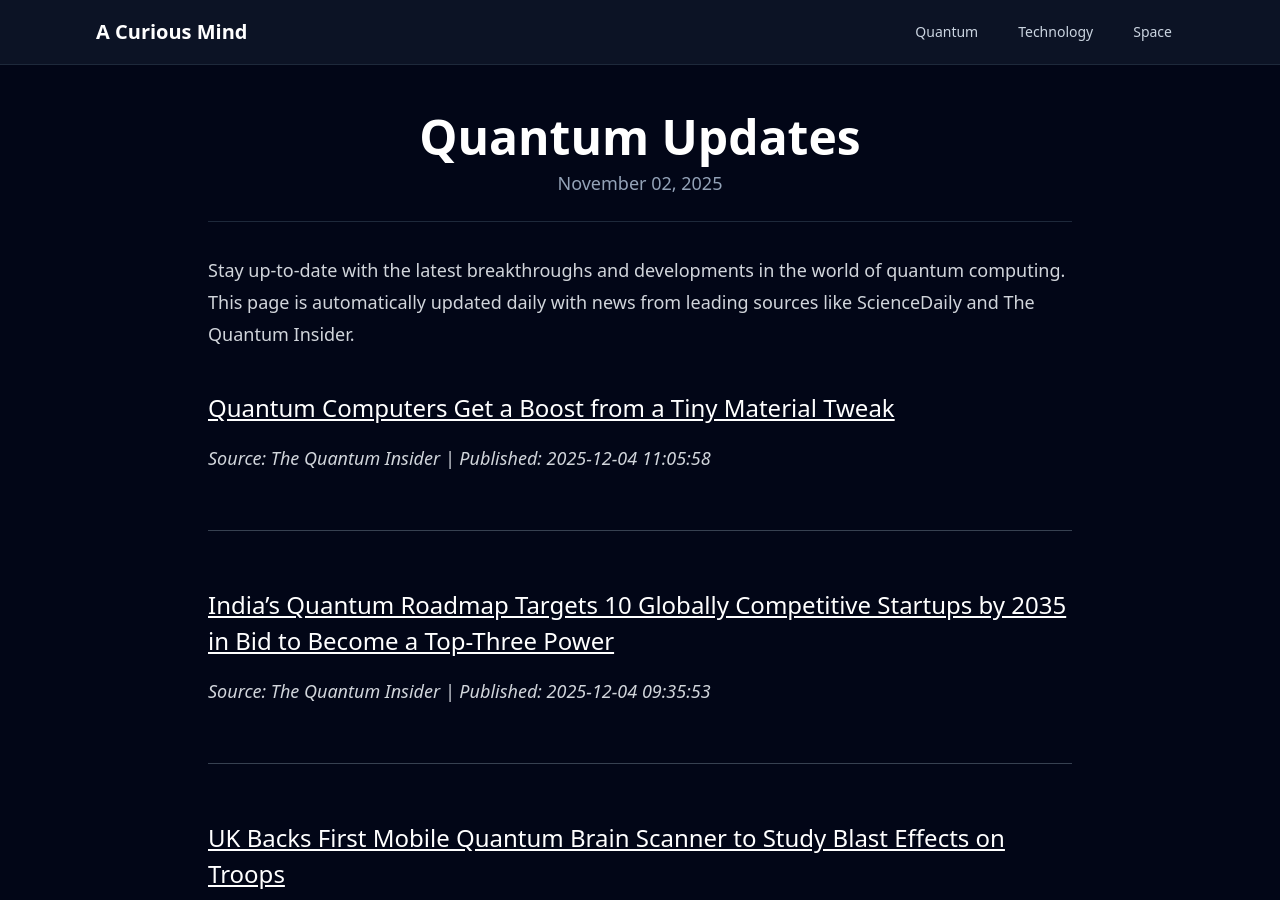
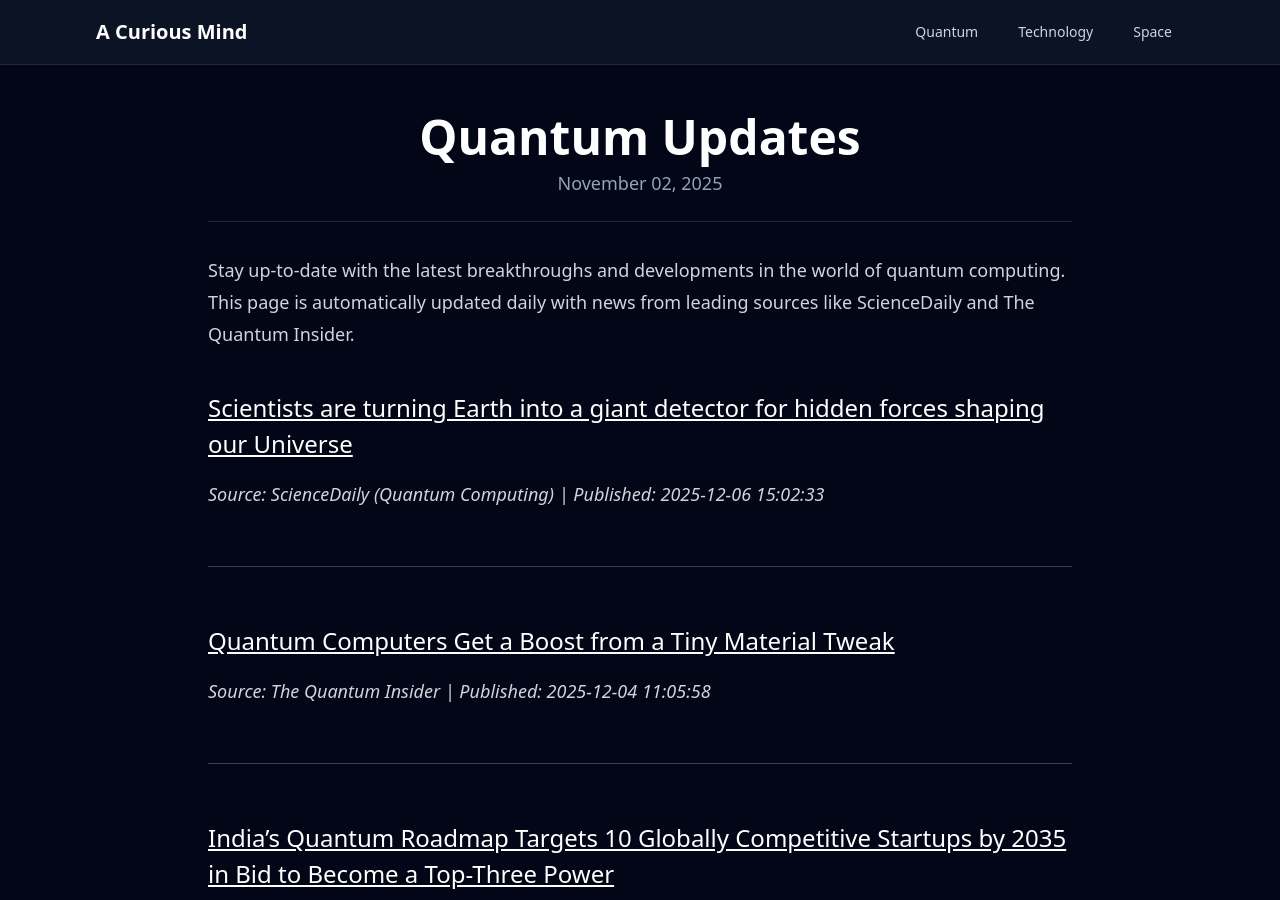
Before and after one commit to onehl7/onehl7.github.io, a Jekyll site: the page built from _posts/2025-11-02-quantum-updates.md, in a window 1280 px wide and 900 px high. Built offline with Jekyll 4.4.1, drawn with Linux system fonts in a browser that asks for light colours; nearby versions of some CDN libraries; some of the changed text lies outside the part shown.

Commit message:
Update quantum news data

```diff
--- a/_data/quantum_news.json
+++ b/_data/quantum_news.json
@@ -1,4 +1,10 @@
 [
+  {
+    "source": "ScienceDaily (Quantum Computing)",
+    "title": "Scientists are turning Earth into a giant detector for hidden forces shaping our Universe",
+    "link": "https://www.sciencedaily.com/releases/2025/12/251205054737.htm",
+    "published": "2025-12-06 15:02:33"
+  },
   {
     "source": "The Quantum Insider",
     "title": "Quantum Computers Get a Boost from a Tiny Material Tweak",
@@ -52,11 +58,5 @@
     "title": "This tiny quantum clock packs a billion-fold energy mystery",
     "link": "https://www.sciencedaily.com/releases/2025/11/251117091138.htm",
     "published": "2025-11-18 02:49:45"
-  },
-  {
-    "source": "ScienceDaily (Quantum Computing)",
-    "title": "Physicists reveal a new quantum state where electrons run wild",
-    "link": "https://www.sciencedaily.com/releases/2025/11/251116105625.htm",
-    "published": "2025-11-16 15:56:25"
   }
 ]
```
